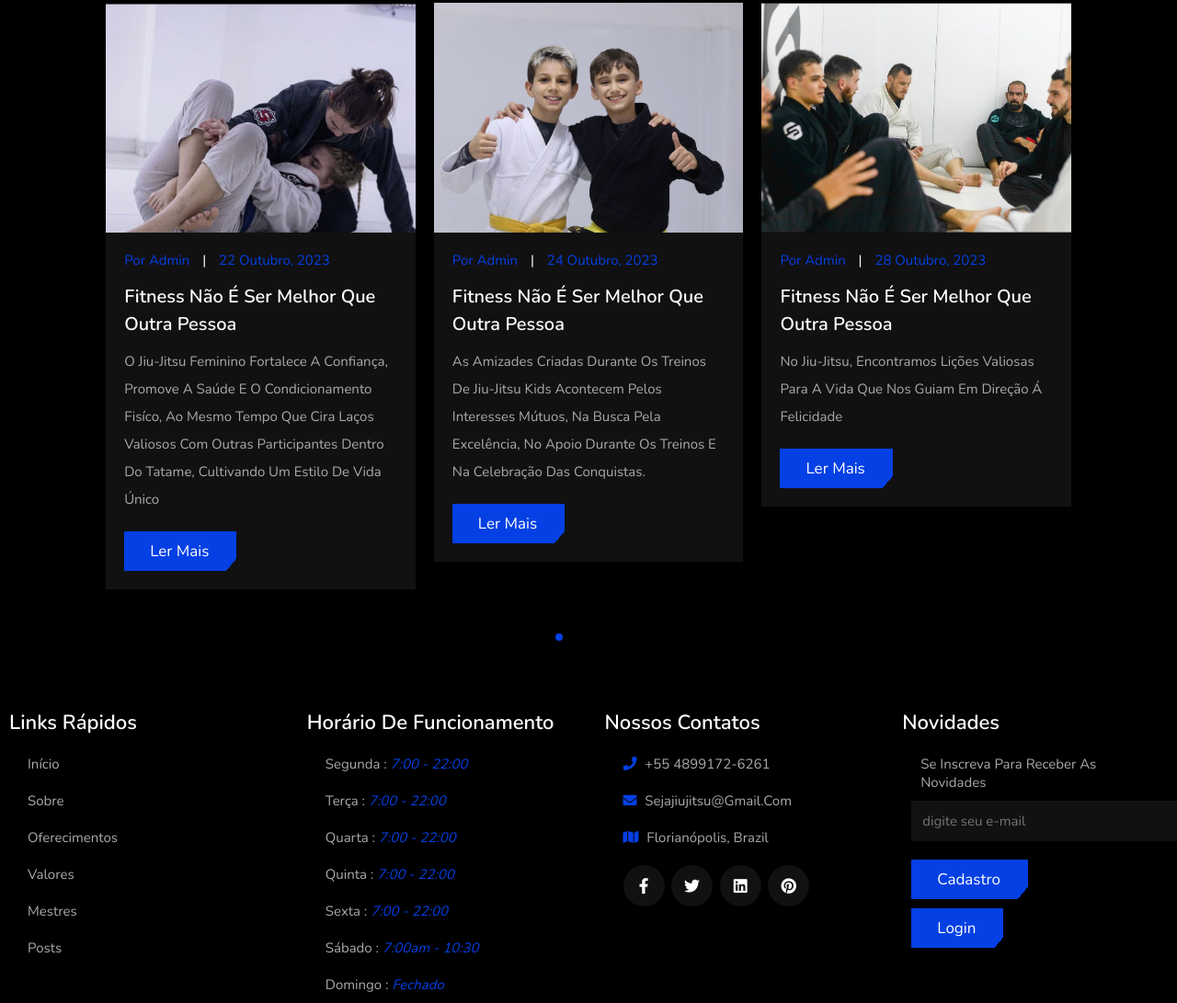
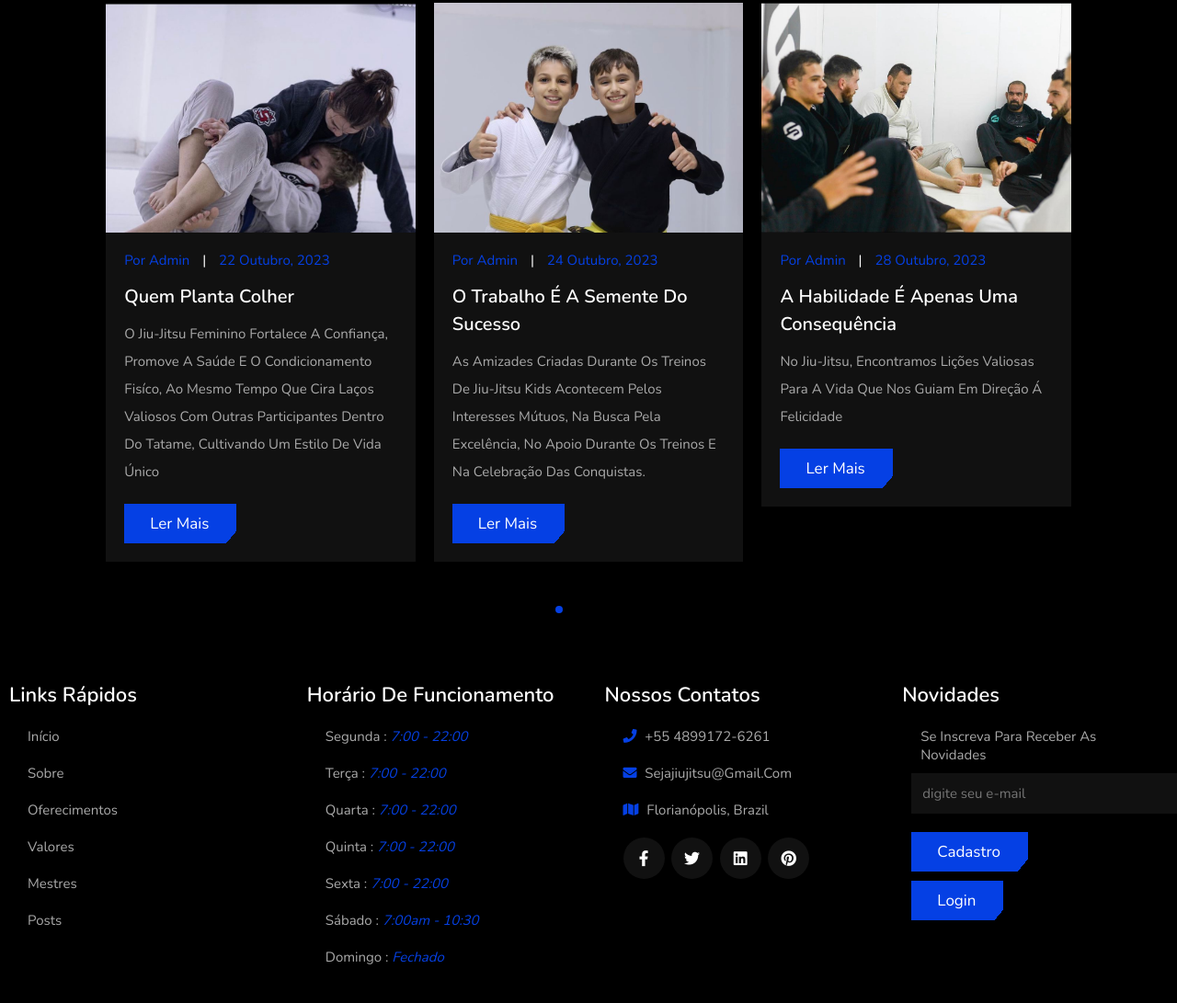
Before and after one commit to ThiagoKagoiki/trabalhoSenai, a plain HTML site: page index.html in a window 1280 px wide. Shown: the part 3608-4699 px from the top of the page at 92% size. After the commit the page ends 4669 px from the top, so only its background shows below. Drawn offline with nearby package versions, Linux system fonts and the light colour scheme.

Commit message:
atualizacao

```diff
--- a/index.html
+++ b/index.html
@@ -244,7 +244,7 @@
                         <div class="content">
                             <div class="link"> <a href="#">por admin</a> <span>|</span> <a href="#">22 outubro, 2023</a>
                             </div>
-                            <h3>fitness não é ser melhor que outra pessoa</h3>
+                            <h3>Quem planta colher</h3>
                             <p>O Jiu-Jitsu feminino fortalece a confiança, promove a saúde e o condicionamento fisíco, ao mesmo tempo que cira laços valiosos com outras participantes dentro do tatame, cultivando um estilo de vida único</p>
                             <a href="#" class="btn">Ler Mais</a>
                         </div>
@@ -256,7 +256,7 @@
                         <div class="content">
                             <div class="link"> <a href="#">por admin</a> <span>|</span> <a href="#">24 outubro, 2023</a>
                             </div>
-                            <h3>fitness não é ser melhor que outra pessoa</h3>
+                            <h3>O trabalho é a semente do sucesso</h3>
                             <p>As amizades criadas durante os treinos de Jiu-Jitsu Kids acontecem pelos interesses mútuos, na busca pela excelência, no apoio durante os treinos e na celebração das conquistas.</p>
                             <a href="#" class="btn">Ler Mais</a>
                         </div>
@@ -268,7 +268,7 @@
                         <div class="content">
                             <div class="link"> <a href="#">por admin</a> <span>|</span> <a href="#">28 outubro, 2023</a>
                             </div>
-                            <h3>fitness não é ser melhor que outra pessoa</h3>
+                            <h3>A habilidade é apenas uma consequência</h3>
                             <p>No Jiu-Jitsu, encontramos lições valiosas para a vida que nos guiam em direção á felicidade</p>
                             <a href="#" class="btn">Ler Mais</a>
                         </div>
@@ -280,7 +280,7 @@
                         <div class="content">
                             <div class="link"> <a href="#">por admin</a> <span>|</span> <a href="#">30 outubro, 2023</a>
                             </div>
-                            <h3>fitness não é ser melhor que outra pessoa</h3>
+                            <h3>Fitness não é ser melhor que outra pessoa</h3>
                             <p>Liderança não é sobre estar no topo, é sobre capacitar outros a alcançarem novas alturas.</p>
                             <a href="#" class="btn">Ler Mais</a>
                         </div>
@@ -292,7 +292,7 @@
                         <div class="content">
                             <div class="link"> <a href="#">por admin</a> <span>|</span> <a href="#">2 novembro, 2023</a>
                             </div>
-                            <h3>ser lutador não é ser melhor que outra pessoa</h3>
+                            <h3>Ser lutador não é ser melhor que outra pessoa</h3>
                             <p>Kimono no corpo, endorfina no sangue e sorriso no rosto.</p>
                             <a href="#" class="btn">Ler Mais</a>
                         </div>
```
